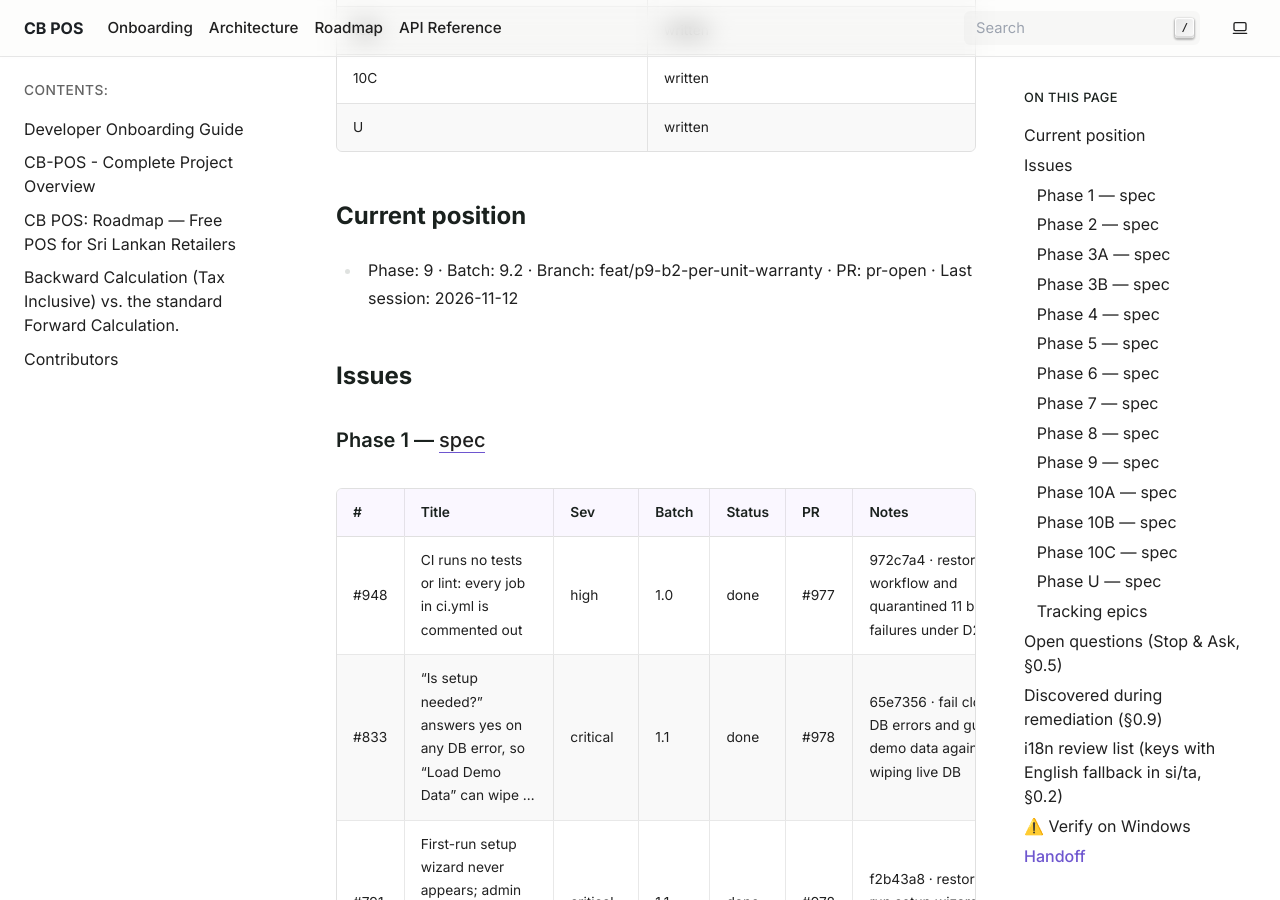
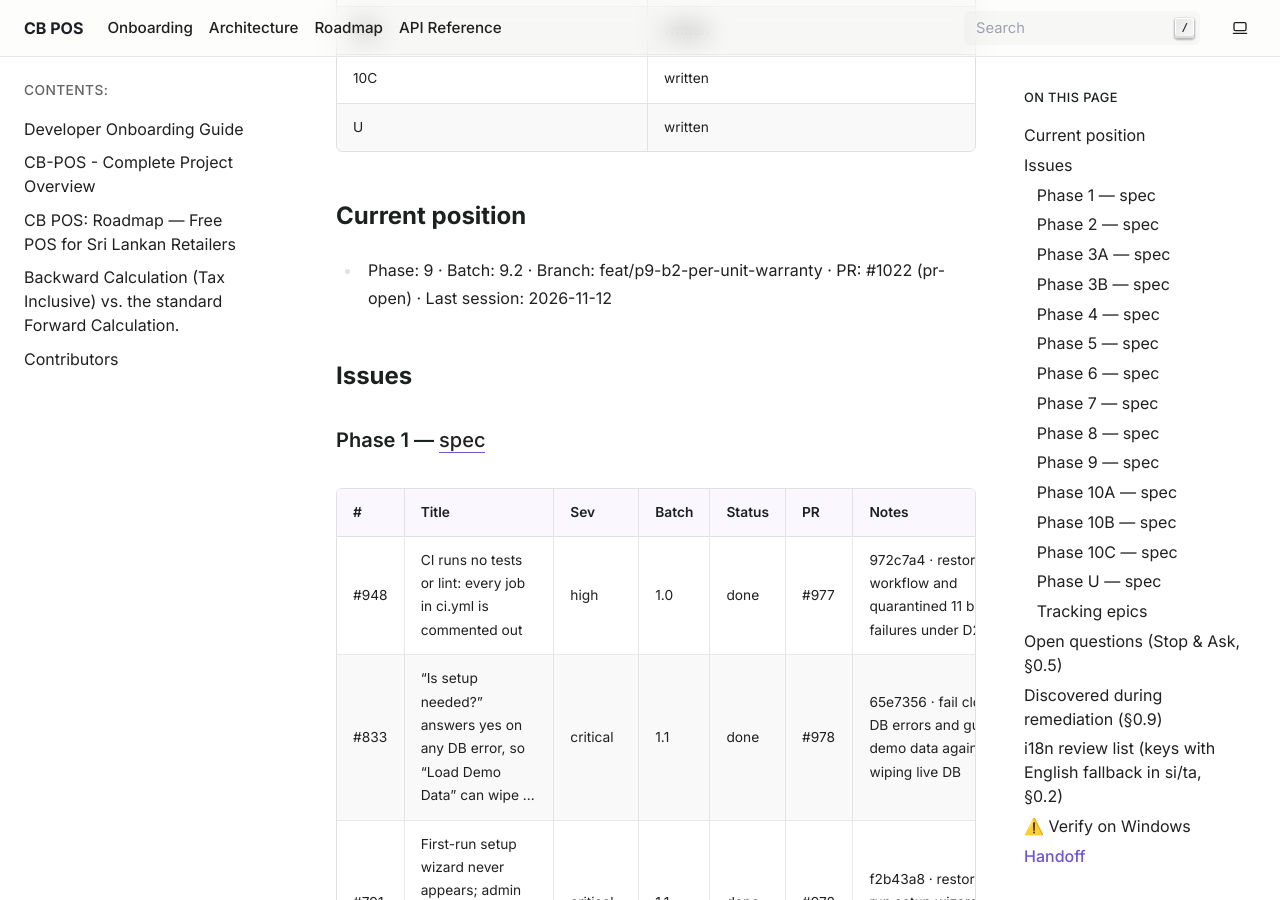
Before and after one commit to HMAHD/CB-POS, a Sphinx documentation site: the page built from docs/remediation/PROGRESS.md, in a window 1280 px wide and 900 px high, scrolled down 974 px. Built offline with Sphinx 7.4.7, drawn with Linux system fonts in a browser that asks for light colours; pages that are not in the unit, such as notebooks, are missing from menus.

Commit message:
docs(progress): record PR #1022 for issue #822

```diff
--- a/docs/remediation/PROGRESS.md
+++ b/docs/remediation/PROGRESS.md
@@ -25,7 +25,7 @@ Statuses: `todo` · `in-progress` · `blocked (Q#)` · `pr-open` · `done` (merg
 
 ## Current position
 
-- Phase: 9 · Batch: 9.2 · Branch: feat/p9-b2-per-unit-warranty · PR: pr-open · Last session: 2026-11-12
+- Phase: 9 · Batch: 9.2 · Branch: feat/p9-b2-per-unit-warranty · PR: #1022 (pr-open) · Last session: 2026-11-12
 
 ## Issues
 
@@ -199,7 +199,7 @@ Statuses: `todo` · `in-progress` · `blocked (Q#)` · `pr-open` · `done` (merg
 | # | Title | Sev | Batch | Status | PR | Notes |
 |---|---|---|---|---|---|---|
 | #821 | Warranty W1: Warranty policies and assignment to products and categories | — | 9.1 | done | #1021 | d787378 · Decisions D28/D29; WarrantyPolicy model, migration, WarrantyService, product/category assignment, feature gating, UI dialogs & views |
-| #822 | Warranty W2: Register a warranty per sold unit and cascade on void or refund | — | 9.2 | pr-open | | Decision D30; Warranty model, migration, per-unit registration at checkout, whole-unit guard, void/refund cascades, LAN sync 1.4 |
+| #822 | Warranty W2: Register a warranty per sold unit and cascade on void or refund | — | 9.2 | pr-open | #1022 | Decision D30; Warranty model, migration, per-unit registration at checkout, whole-unit guard, void/refund cascades, LAN sync 1.4 |
 | #823 | Warranty W3: Optional serial/IMEI capture at checkout | — | 9.3 | todo | | |
 | #824 | Warranty W4: Print the warranty on the receipt, the A4 invoice and a standalo… | — | 9.3 | todo | | |
 | #825 | Warranty W5: Warranty lookup by receipt, serial, phone or customer | — | 9.4 | todo | | |
```
